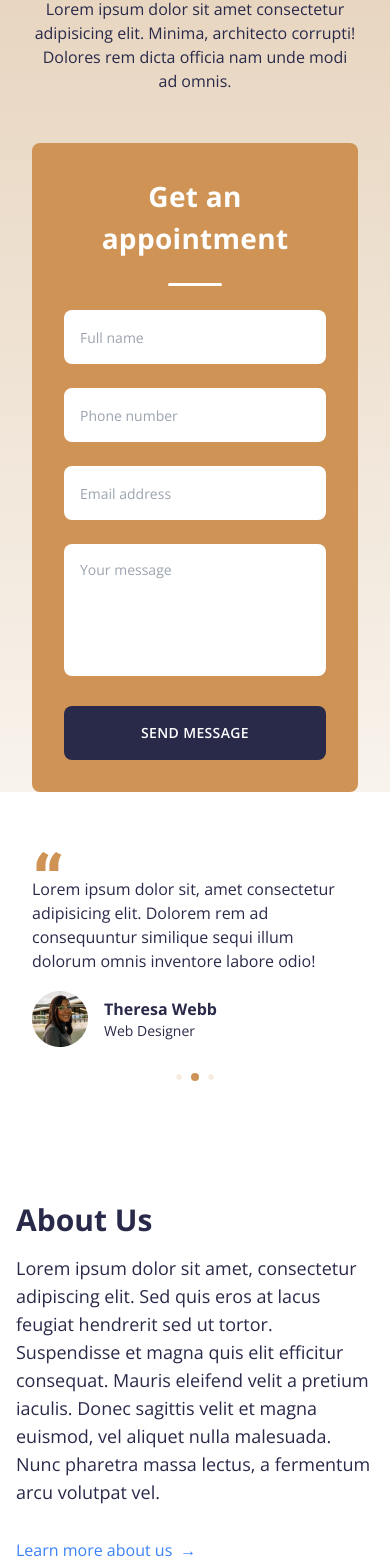
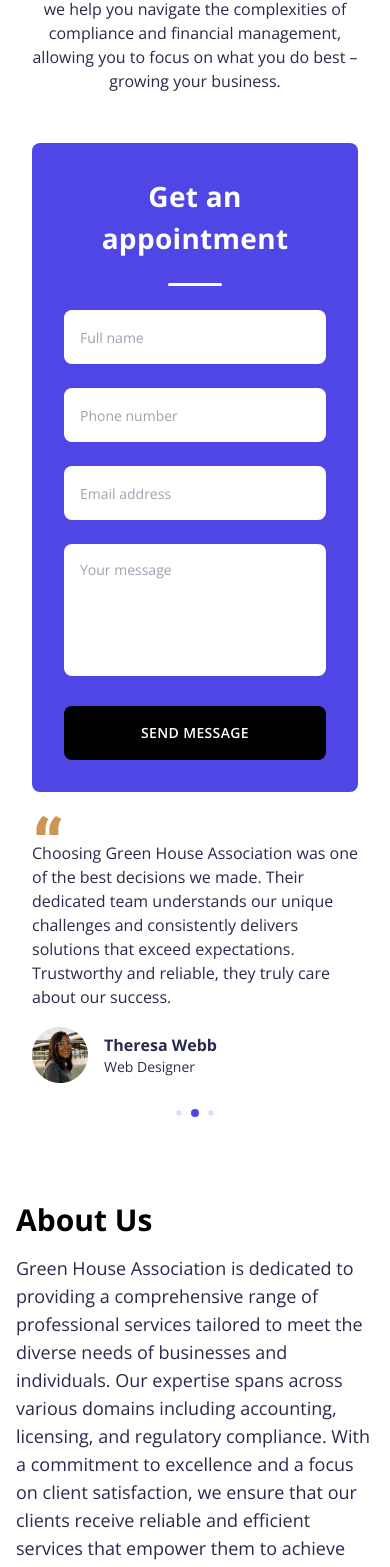
Before and after one commit to shakti1590/Lawyers-Portfolio-UI, a React (Create React App) app: page / in a window 390 px wide. Shown: the part 372-1939 px from the top of the page. Built offline with nearby package versions, Linux system fonts and the light colour scheme.

Commit message:
update content

```diff
--- a/src/components/Aboutus.js
+++ b/src/components/Aboutus.js
@@ -6,11 +6,8 @@ const about = () => {
             <div className="container mx-auto py-16 px-4 sm:px-6 lg:px-8">
                 <div className="grid grid-cols-1 md:grid-cols-2 items-center gap-8">
                 <div className="max-w-lg">
-                <h2 className="text-3xl font-extrabold text-gray-900 sm:text-4xl">About Us</h2>
-                <p className="mt-4 text-gray-600 text-lg">Lorem ipsum dolor sit amet, consectetur adipiscing elit. Sed quis
-                    eros at lacus feugiat hendrerit sed ut tortor. Suspendisse et magna quis elit efficitur consequat.
-                    Mauris eleifend velit a pretium iaculis. Donec sagittis velit et magna euismod, vel aliquet nulla
-                    malesuada. Nunc pharetra massa lectus, a fermentum arcu volutpat vel.</p>
+                <h2 className="text-3xl font-extrabold text-black sm:text-4xl">About Us</h2>
+                <p className="mt-4 text-grey-900 justify-between text-lg">Green House Association is dedicated to providing a comprehensive range of professional services tailored to meet the diverse needs of businesses and individuals. Our expertise spans across various domains including accounting, licensing, and regulatory compliance. With a commitment to excellence and a focus on client satisfaction, we ensure that our clients receive reliable and efficient services that empower them to achieve their goals.</p>
                 <div className="mt-8">
                     <a href="#" className="text-blue-500 hover:text-blue-600 font-medium">Learn more about us
                         <span className="ml-2">&#8594;</span></a>
--- a/src/components/Appointment.js
+++ b/src/components/Appointment.js
@@ -2,7 +2,7 @@ import React from 'react';
 
 const Appointment = () => {
   return (
-    <div className='bg-accent w-full p-8 rounded-lg max-w-[22rem] md:max-w-md mx-auto'>
+    <div className='bg-[#4F46E5] w-full p-8 rounded-lg max-w-[22rem] md:max-w-md mx-auto'>
       <h3 className='text-white text-[28px] font-bold tracking-[0.3px] text-center'>
         Get an appointment
       </h3>
@@ -26,7 +26,7 @@ const Appointment = () => {
           placeholder='Your message'
         ></textarea>
         {/* Button */}
-        <button className='btn bg-primary hover:bg-primary-hover rounded-lg transition-all'>
+        <button className='btn bg-black hover:bg-primary-hover rounded-lg transition-all'>
           Send message
         </button>
       </div>
--- a/src/components/Banner.js
+++ b/src/components/Banner.js
@@ -11,18 +11,16 @@ const Banner = () => {
   return (
     <section
       id='home'
-      className='lg:h-full lg:max-h-800 bg-gradient-to-t from-[#f8f3ec] to-[#e0c8ac]'
+      className='lg:h-full lg:max-h-800 bg-white'
     >
       <Header />
       <div className='container mx-auto h-full lg:flex pt-32'>
         <div className='text-center mx-auto h-full lg:text-left px-8 md:p-0'>
-          <h1 className='font-primary font-black text-6xl lg:text-7xl text-primary mb-4 lg:mt-[70px] leading-tight lg:leading-[90px]'>
-            Your Problem <br /> <span className='text-accent'>Our Goal.</span>
+          <h1 className='font-primary font-black text-6xl lg:text-7xl text-black mb-4 lg:mt-[70px] leading-tight lg:leading-[90px]'>
+            Your Problem <br /> <span className='text-[#4F46E5]'>Our Goal.</span>
           </h1>
           <p className='max-w-sm mx-auto mb-[50px] lg:mx-0 lg:max-w-[540px]'>
-            Lorem ipsum dolor sit amet consectetur adipisicing elit. Minima,
-            architecto corrupti! Dolores rem dicta officia nam unde modi ad
-            omnis.
+            we help you navigate the complexities of compliance and financial management, allowing you to focus on what you do best – growing your business.
           </p>
           {/* Appointment */}
           <div className='lg:absolute mx-auto max-w-[445px] lg:mx-0'>
--- a/src/components/Footer.js
+++ b/src/components/Footer.js
@@ -45,7 +45,7 @@ const Footer = () => {
                     <a href="#"  className="flex justify-center lg:justify-start">
                         <img src={Logo} alt="Logo" className="h-20 w-auto"></img>
                     </a>
-                    <p className="py-8 text-gray-500 lg:max-w-xs text-center lg:text-left">Trusted in more than 100 countries & 5 million customers. Have any query ?</p>
+                    <p className="py-8 text-gray-500 lg:max-w-xs text-center lg:text-left">we help you navigate the complexities of compliance and financial management.</p>
                     <a href="javascript:;"  className="py-2.5 px-5 h-9 block w-fit font- bg-indigo-600 rounded-full shadow-sm text-xs text-white mx-auto transition-all  duration-500 hover:bg-indigo-700 lg:mx-0">
                         Contact us
                     </a>
--- a/src/components/Nav.js
+++ b/src/components/Nav.js
@@ -8,7 +8,7 @@ import { Link } from 'react-scroll';
 const Nav = () => {
   return (
     <nav className='hidden lg:flex'>
-      <ul className='lg:flex space-x-6 font-body font-semibold text-sm text-primary'>
+      <ul className='lg:flex space-x-6 font-body font-semibold text-sm text-black'>
         {navigation.map((item, index) => {
           return (
             <li key={index}>
@@ -18,7 +18,7 @@ const Nav = () => {
                 offset={-120}
                 activeClass='active'
                 spy={true}
-                className='hover:text-accent-hover transition-all duration-300'
+                className='hover:text-blue-600 transition-all duration-300'
                 href='#'
               >
                 {item.name}
--- a/src/components/Skills.js
+++ b/src/components/Skills.js
@@ -5,7 +5,7 @@ import { skills } from '../data';
 
 const Skills = () => {
   return (
-    <section id='skills' className='section bg-[#F5F8FD] pb-32'>
+    <section id='skills' className='section bg-[#F5F8FD] pb-10'>
       <div className='container mx-auto text-center'>
         <h2 className='text-5xl font-primary font-extrabold mb-4'>
           Our Services
@@ -19,11 +19,11 @@ const Skills = () => {
             const { icon, title, description } = item;
             return (
               <div
-                className='flex flex-col items-center justify-center mb-16 last:mb-0 lg:mb-0 bg-white p-6 rounded-lg shadow-lg transition-transform transform hover:scale-105 hover:shadow-xl'
+                className='flex flex-col items-center justify-center mb-16 last:mb-0 lg:mb-0 bg-white hover:bg-[#EFF6FF] p-6 rounded-lg shadow-lg transition-transform transform hover:scale-105 hover:shadow-xl'
                 key={index}
               >
                 <img className='mb-6' src={icon} alt='' />
-                <h4 className='text-2xl mb-2 font-primary font-bold'>
+                <h4 className='text-2xl mb-2 text-[#000] hover:to-blue-600 font-bold'>
                   {title}
                 </h4>
                 <p className='max-w-[332px] lg:max-w-[350px]'>{description}</p>
--- a/src/data.js
+++ b/src/data.js
@@ -59,19 +59,19 @@ export const navigation = [
 // testimonials data
 export const testimonials = [
   {
-    text: 'Lorem ipsum dolor sit, amet consectetur adipisicing elit. Dolorem rem ad consequuntur similique sequi illum dolorum omnis inventore labore odio!',
+    text: 'Working with Green House Association has been a game-changer for our business. Their expert advice and seamless services have not only simplified our compliance needs but also boosted our operational efficiency. Highly recommended!',
     name: 'Jane Cooper',
     image: ProfilePhoto1,
     position: 'Web Developer',
   },
   {
-    text: 'Lorem ipsum dolor sit, amet consectetur adipisicing elit. Dolorem rem ad consequuntur similique sequi illum dolorum omnis inventore labore odio!',
+    text: 'Choosing Green House Association was one of the best decisions we made. Their dedicated team understands our unique challenges and consistently delivers solutions that exceed expectations. Trustworthy and reliable, they truly care about our success.',
     name: 'Theresa Webb',
     image: ProfilePhoto2,
     position: 'Web Designer',
   },
   {
-    text: 'Lorem ipsum dolor sit, amet consectetur adipisicing elit. Dolorem rem ad consequuntur similique sequi illum dolorum omnis inventore labore odio!',
+    text: 'I have relied on Green House Association for years, and they ve never let me down. From accounting to legal support, their comprehensive services have been crucial in scaling our business. Their proactive approach and deep expertise make them our trusted partner.',
     name: 'Kathryn Murphy',
     image: ProfilePhoto3,
     position: 'UI/UX Designer',
@@ -84,55 +84,55 @@ export const skills = [
     icon: Skill1,
     title: 'Accounting',
     description:
-      'Lorem ipsum dolor sit amet, consectetur adipiscing elit. Sed erat nibh tristique ipsum.',
+      'Expert accounting services to ensure your financial health and compliance.',
   },
   {
     icon: Skill2,
     title: 'Labour License',
     description:
-      'Lorem ipsum dolor sit amet, consectetur adipiscing elit. Sed erat nibh tristique ipsum.',
+      'Assistance in obtaining and maintaining labour licenses to meet regulatory requirements.',
   },
   {
     icon: Skill3,
     title: 'Fassai',
     description:
-      'Lorem ipsum dolor sit amet, consectetur adipiscing elit. Sed erat nibh tristique ipsum.',
+      'Guidance and support for FSSAI registration and compliance for food businesses.',
   },
   {
     icon: Skill4,
     title: 'Trade Mark',
     description:
-      'Lorem ipsum dolor sit amet, consectetur adipiscing elit. Sed erat nibh tristique ipsum.',
+      'Protect your brand with our trademark registration and protection services.',
   },
   {
     icon: Skill5,
     title: 'EPF',
     description:
-      'Lorem ipsum dolor sit amet, consectetur adipiscing elit. Sed erat nibh tristique ipsum.',
+      'Efficient management of Employee Provident Fund (EPF) registrations and compliance.',
   },
   {
     icon: Skill6,
     title: 'ESIC',
     description:
-      'Lorem ipsum dolor sit amet, consectetur adipiscing elit. Sed erat nibh tristique ipsum.',
+      'Comprehensive ESIC registration and compliance services for employee welfare.',
   },
   {
     icon: Skill7,
     title: 'Professional Tax',
     description:
-      'Lorem ipsum dolor sit amet, consectetur adipiscing elit. Sed erat nibh tristique ipsum.',
+      'Simplified professional tax registration and compliance services.',
   },
   {
     icon: Skill8,
     title: 'DSC',
     description:
-      'Lorem ipsum dolor sit amet, consectetur adipiscing elit. Sed erat nibh tristique ipsum.',
+      'Digital Signature Certificate (DSC) issuance and management for secure online transactions.',
   },
   {
     icon: Skill9,
     title: 'Project Report',
     description:
-      'Lorem ipsum dolor sit amet, consectetur adipiscing elit. Sed erat nibh tristique ipsum.',
+      'Detailed and professionally crafted project reports to support your business plans and funding requirements.',
   },
 ];
 
--- a/src/index.css
+++ b/src/index.css
@@ -19,6 +19,6 @@
     @apply w-full pl-4 pt-4 rounded-sm outline-none font-body text-sm text-gray focus:ring-1 focus:ring-primary min-h-[126px] resize-none;
   }
   .active {
-    @apply text-accent-hover;
+    @apply text-blue-600;
   }
 }
--- a/src/testimonialSlider.css
+++ b/src/testimonialSlider.css
@@ -1,5 +1,5 @@
 .swiper-pagination-bullet {
-  background: #cf9455;
+  background: #4F46E5;
 }
 
 .swiper-horizontal > .swiper-pagination-bullets,
```
Also changed, not shown: src/components/Whychooseus.js (+15 -15 lines).
